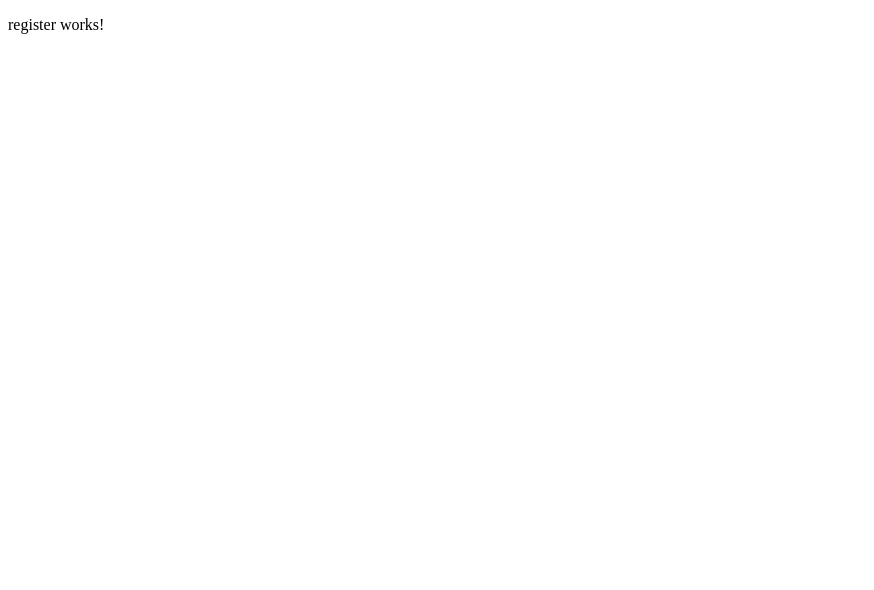
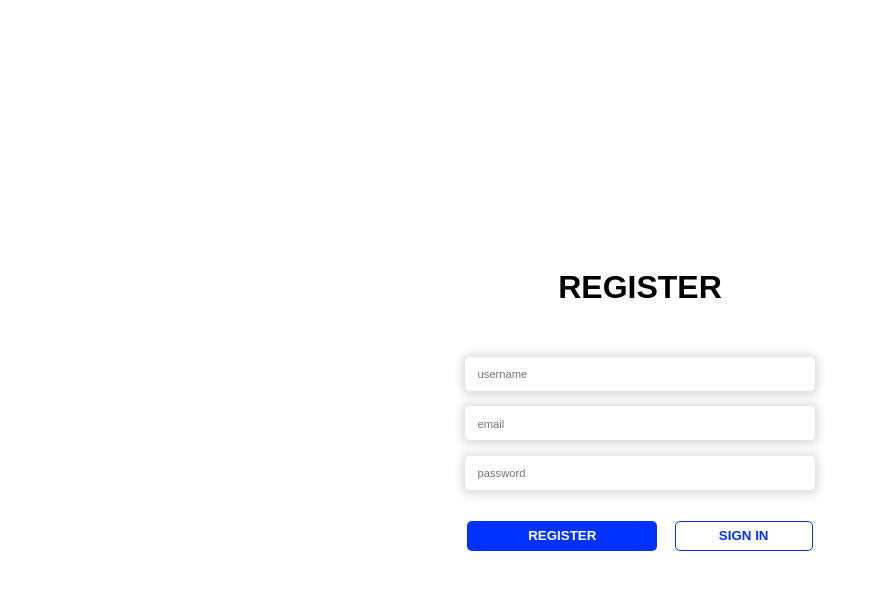
Before and after one commit to m1rkk/todoAppFrontEnd, an Angular app: page / in a window 1280 px wide. Shown: the top 590 px of the page, without its empty margins (0-874 px from the left). Built offline with nearby package versions, Linux system fonts and the light colour scheme; no server answers.

Commit message:
feat: register page done

```diff
--- a/src/app/register/register.html
+++ b/src/app/register/register.html
@@ -1 +1,13 @@
-<p>register works!</p>
+<div id="register-container">
+  <h1>REGISTER</h1>
+  <div id="input-container">
+    <input type="text" [(ngModel)]="usernameValue" placeholder="username">
+    <input type="email" [(ngModel)]="emailValue" placeholder="email">
+    <input type="password" [(ngModel)]="passwordValue" placeholder="password">
+  </div>
+  <div id="button-container">
+      <button  (click)="registerNewUser()">REGISTER</button>
+    <button routerLink='/login'>SIGN IN</button>
+  </div>
+
+</div>
--- a/src/app/register/register.scss
+++ b/src/app/register/register.scss
@@ -0,0 +1,75 @@
+
+#register-container{
+  width: 30%;
+  height: 60%;
+  display: flex;
+  flex-direction: column;
+  align-items: center;
+  justify-content: center;
+  font-family: "Raleway", sans-serif;
+}
+#input-container{
+  width: 100%;
+  height: 40%;
+  display: flex;
+  align-items: center;
+  flex-direction:column ;
+  justify-content: center;
+  gap: 8%;
+}
+
+#register-container input[type=text]{
+  width: 90%;
+  height: 4vh;
+  box-shadow: 0 1px 10px 3px rgba(0, 0, 0, 0.15);
+  background: #fff;
+  border-radius:5px;
+  border: none;
+}
+#register-container input[type=email]{
+  width: 90%;
+  height: 4vh;
+  box-shadow: 0 1px 10px 3px rgba(0, 0, 0, 0.15);
+  background: #fff;
+  border-radius:5px;
+  border: none;
+}
+#register-container input[type=password]{
+  width: 90%;
+  height: 4vh;
+  box-shadow: 0 1px 10px 3px rgba(0, 0, 0, 0.15);
+  background: #fff;
+  border-radius:5px;
+  border: none;
+}
+#register-container input::placeholder{
+  font-size: 0.7rem;
+  padding-left:3% ;
+}
+#button-container{
+  width: 90%;
+  height: 7%;
+  display: flex;
+  align-items: center;
+  justify-content: space-between;
+}
+#button-container button:nth-child(1){
+  width: 55%;
+  height: 90%;
+  font-weight: bold;
+  background: #0033FF;
+  color: white;
+  border-radius: 5px;
+  border: none;
+
+}
+#button-container button:nth-child(2){
+  width: 40%;
+  height: 90%;
+  font-weight: bold;
+  background: white;
+  color: #0033FF;
+  border-radius: 5px;
+  border: 1px #0033FF solid;
+
+}
--- a/src/app/register/register.ts
+++ b/src/app/register/register.ts
@@ -4,31 +4,45 @@ import {UserModel} from '../models/userModel';
 import {Observable} from 'rxjs';
 import {TodoModel} from '../models/todoModel';
 import {UserService} from '../services/user-service';
+import {RouterLink, RouterOutlet} from '@angular/router';
+import {FormsModule} from '@angular/forms';
 
 
 
 @Component({
   selector: 'app-register',
-  imports: [],
+  imports: [
+    RouterOutlet,
+    RouterLink,
+    FormsModule
+  ],
   templateUrl: './register.html',
   standalone: true,
   styleUrl: './register.scss'
 })
-export class Register implements OnInit{
+export class Register{
   userService = inject(UserService)
   users = <Array<UserModel>>([])
-  user = {
-    username: 'mark',
-    email: 'mark@gmail.com',
-    password: 'io2jr3oiom1kmockw3',
-    todos: []
+
+  usernameValue = ''
+  emailValue =''
+  passwordValue =''
+  registerNewUser(){
+   let user = {
+      username: this.usernameValue,
+      email: this.emailValue,
+      password: this.passwordValue,
+      todos: []
+    }
+    this.userService.addNewUser(user)
+        .subscribe({next: (user)=>{
+          this.users.push(user);
+          alert('Success')
+          },error:(err) =>{
+          alert(err.message)
+          console.log(err)
+          }
+        })
   }
 
-  ngOnInit(): void {
-    this.userService.addNewUser(this.user)
-      .subscribe(user=>{
-        this.users.push(user)
-      })
-    console.log(this.users)
-  }
 }
--- a/src/styles.scss
+++ b/src/styles.scss
@@ -1 +1,24 @@
 /* You can add global styles to this file, and also import other style files */
+body{
+  margin: 0;
+  padding: 0;
+  display: flex;
+  align-items: center;
+  justify-content: center;
+  width: 100%;
+  height: 100vh;
+}
+app-root{
+  width: 100%;
+  height: 100%;
+  display: flex;
+  align-items: center;
+  justify-content: center;
+}
+app-register{
+  display: flex;
+  align-items: center;
+  justify-content: center;
+  width: 100%;
+  height: 100%;
+}
```
